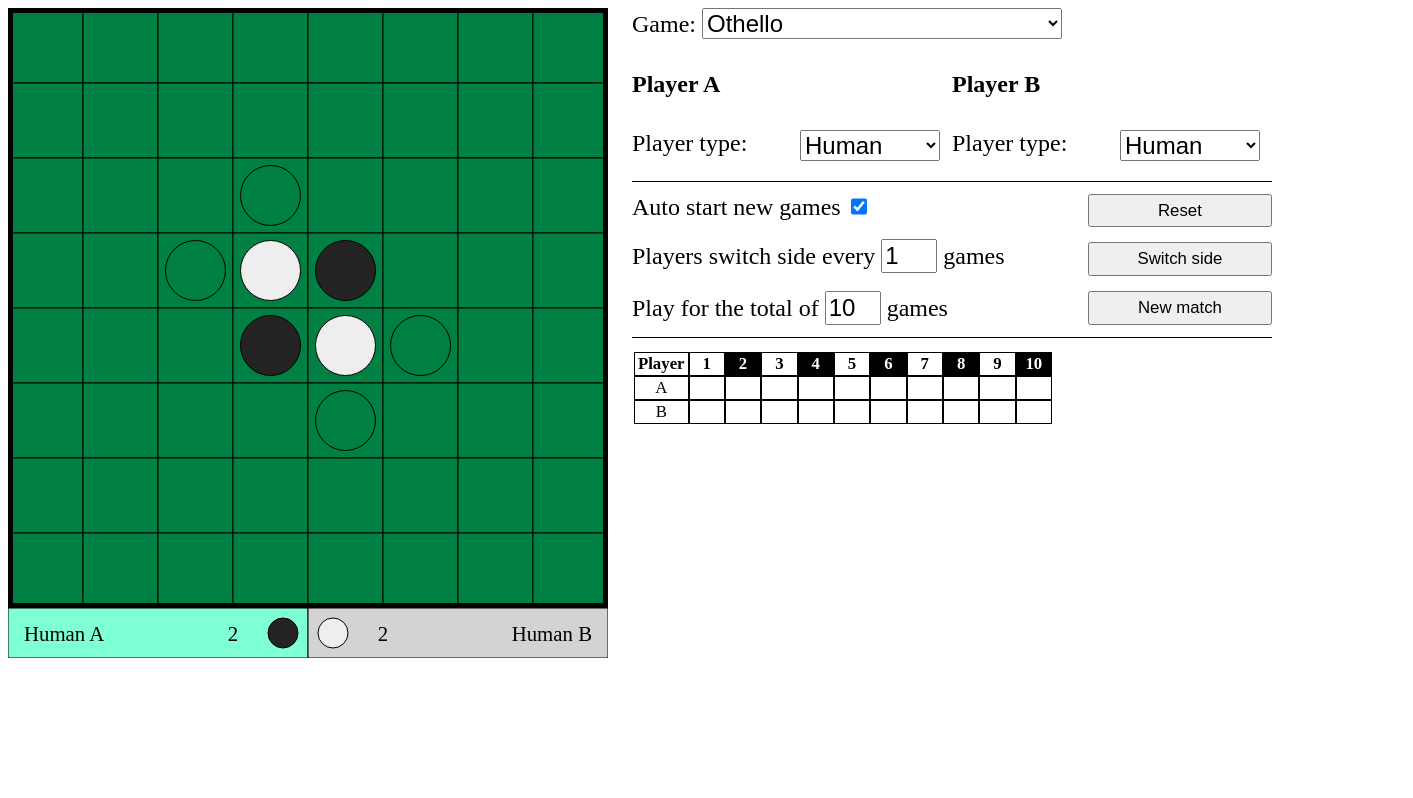
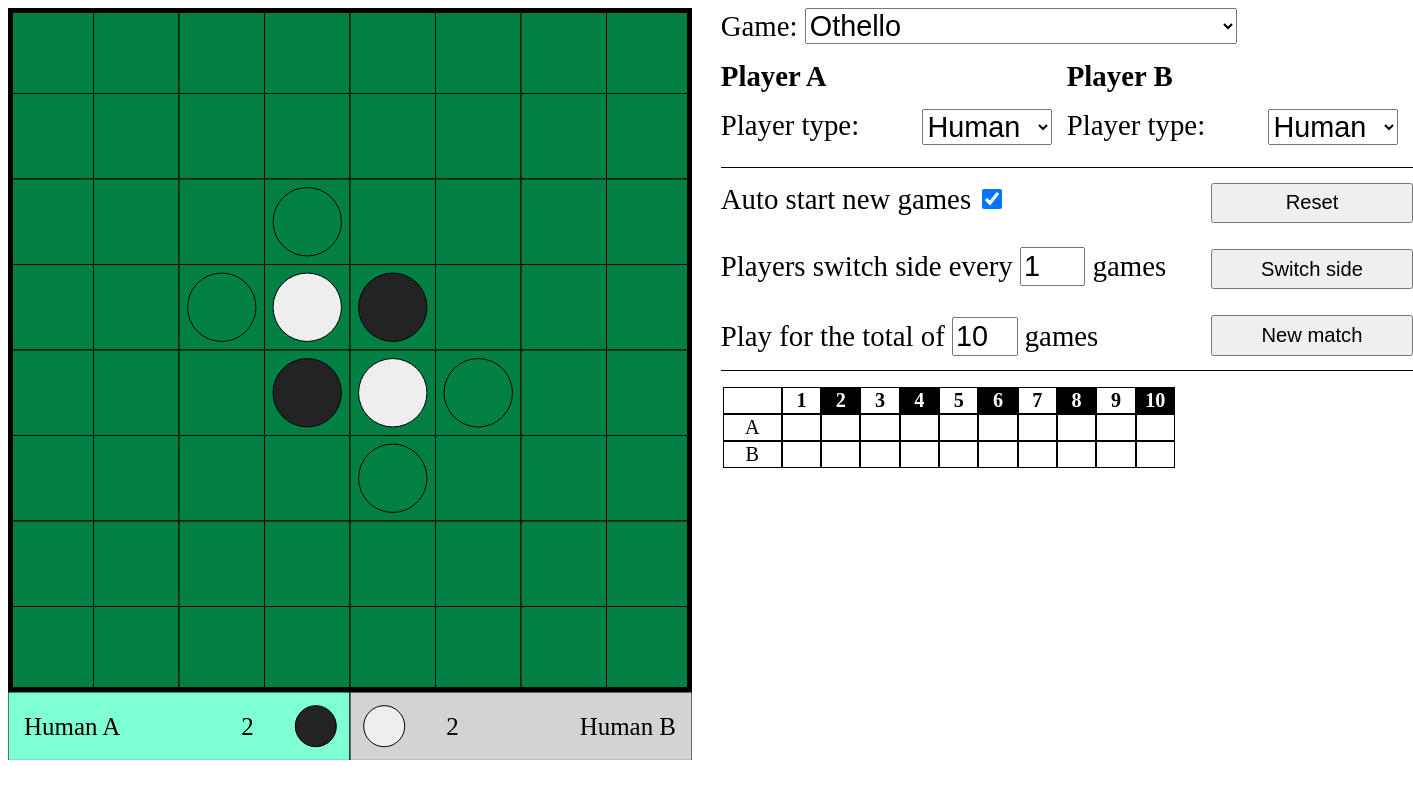
Before and after one commit to thuanvonb/BoardGames, a plain HTML site: page index.html in a window 1280 px wide. Shown: the whole page, 1413 px wide, since content can reach past the window. Drawn offline with nearby package versions, Linux system fonts and the light colour scheme.

Commit message:
add mobile responsive (sorta)

```diff
--- a/games/othello.js
+++ b/games/othello.js
@@ -171,7 +171,7 @@ class Othello {
 
   constructor(svgD3Container=undefined, ai1=undefined, ai2=undefined) {
     this.svg = svgD3Container
-    this.drawBackground(600);
+    this.drawBackground(board_size()[0]);
     this.reset();
     this.ai1 = ai1;
     this.ai2 = ai2;
@@ -209,7 +209,7 @@ class Othello {
   drawBackground(board_size) {
     if (!this.svg)
       return;
-    let info_size = 50;
+    let info_size = board_size*.1;
     this.info_size = info_size
     this.svg.selectChildren().filter((d, i) => i > 0).remove()
     this.svg.attr('id', 'othello')
--- a/games/topogomoku.js
+++ b/games/topogomoku.js
@@ -162,7 +162,7 @@ class TopoGomoku {
 
   constructor(svgD3Container=undefined, ai1=undefined, ai2=undefined) {
     this.svg = svgD3Container
-    this.drawBackground(600);
+    this.drawBackground(board_size()[0]);
     this.ai1 = ai1;
     this.ai2 = ai2;
     this.stateHistory = []
@@ -262,7 +262,7 @@ class TopoGomoku {
   drawBackground(board_size) {
     if (!this.svg)
       return;
-    let info_size = 50;
+    let info_size = board_size*.1;
     this.info_size = info_size
     this.svg.attr('id', 'topogomoku')
     this.svg.attr('width', board_size).attr('height', board_size + info_size)
--- a/games/ultimatettt.js
+++ b/games/ultimatettt.js
@@ -203,7 +203,7 @@ class UltimateTicTacToe {
 
   constructor(svgD3Container=undefined, ai1=undefined, ai2=undefined) {
     this.svg = svgD3Container
-    this.drawBackground(600);
+    this.drawBackground(board_size()[0]);
     this.ai1 = ai1;
     this.ai2 = ai2;
     this.stateHistory = []
@@ -344,7 +344,7 @@ class UltimateTicTacToe {
   drawBackground(board_size) {
     if (!this.svg)
       return;
-    let info_size = 50;
+    let info_size = board_size*.1;
     this.info_size = info_size
     this.svg.attr('id', 'ultimatettt')
     this.svg.attr('width', board_size).attr('height', board_size + info_size)
--- a/games_style/main.css
+++ b/games_style/main.css
@@ -7,17 +7,99 @@
 }
 
 @media (orientation: portrait) {
+  html {
+    font-size: 3vmin;
+  }
+
   #main-cont {
     flex-direction: column;
   }
+
+  #control-cont {
+    margin-top: 3vmin;
+  }
+
+  #control-cont > div {
+    flex-direction: column;
+  }
+
+  #actions {
+    height: 8em;
+  }
+
+  #actions .item {
+    margin: 1vmin 0;
+  }
+
+  #actions > div {
+    display: flex;
+  }
+
+  #actions > div:first-child {
+    flex-grow: 1;
+    flex-direction: column;
+    justify-content: space-between;
+  }
+
+  #actions > div:last-child {
+    margin-top: 2vh;
+    flex-direction: row;
+    justify-content: space-between;
+  }
+
+  #actions button {
+    width: 7em;
+    height: 2em;
+  }
+}
+
+@media (orientation: landscape) {
+  html {
+    font-size: 2.4vh;
+  }
+
+  #control-cont {
+    padding-left: 1em;
+  }
+
+  #actions {
+    height: 6em;
+  }
+
+  #actions > div {
+    display: flex;
+    flex-direction: column;
+    justify-content: space-between;
+  }
+
+  #actions > div:first-child {
+    flex: 1;
+  }
+
+  #actions > div:last-child {
+    width: 7em;
+  }
+
+  #actions > div:last-child {
+    justify-content: space-between;
+  }
+
+  #actions button {
+    height: 2em;
+    font-size: 0.7em;
+  }
+
 }
 
 #control-cont {
   flex-grow: 1;
   font-size: 1.5em;
-  padding-left: 1em;
   display: flex;
   flex-direction: column;
+}
+
+h4 {
+  margin: 2vmin 0;
 }
 
 #game_select select {
@@ -30,7 +112,7 @@
 
 #players .item {
   display: flex;
-  margin: 1vh 0;
+  margin: 1vmin 0;
   padding-right: 0.5em;
 }
 
@@ -42,7 +124,6 @@
 #players .item select {
   flex: 1;
   width: auto;
-/*  margin-right: 1em;*/
 }
 
 input, select {
@@ -66,24 +147,7 @@ input, select {
 
 #actions {
   padding: .5em 0;
-  height: 20%;
   border-bottom: 1px solid black;
-}
-
-#actions > div {
-  flex-grow: 1;
-  display: flex;
-  flex-direction: column;
-  justify-content: space-between;
-}
-
-#actions > div:last-child {
-  justify-content: space-between;
-}
-
-#actions button {
-  height: 2em;
-  font-size: 0.7em;
 }
 
 #actions input[type='checkbox'] {
--- a/main.js
+++ b/main.js
@@ -113,7 +113,7 @@ function renderMatchHistory() {
   let totalB = 0;
   log.forEach((d, i) => {
     if (i % 15 == 0) {
-      data = data.concat([['Player'], ['A'], ['B']])
+      data = data.concat([[''], ['A'], ['B']])
       c += 3;
     }
     data[c].push(i+1)
--- a/utils.js
+++ b/utils.js
@@ -3,3 +3,17 @@ const cornerCheck = (n, m) => (i, j) => i*(i-n+1) + j*(j-m+1) == 0
 const insideCheck = (n, m) => (a, b) => 0 <= a && a < n && 0 <= b && b < m
 
 const cloneBoard = mat => mat[0].length == undefined ? Array.from(mat) : mat.map(t => cloneBoard(t))
+
+let board_size = () => {
+  let w = document.documentElement.clientWidth;
+  let h = document.documentElement.clientHeight;
+  let b_w, b_h;
+  if (w > h) {
+    b_h = h * .95 * .9;
+    b_w = h * .95 * .9
+  } else {
+    b_w = w * .95
+    b_h = w * .95
+  }
+  return [Math.round(b_w), Math.round(b_h)]
+}
```
